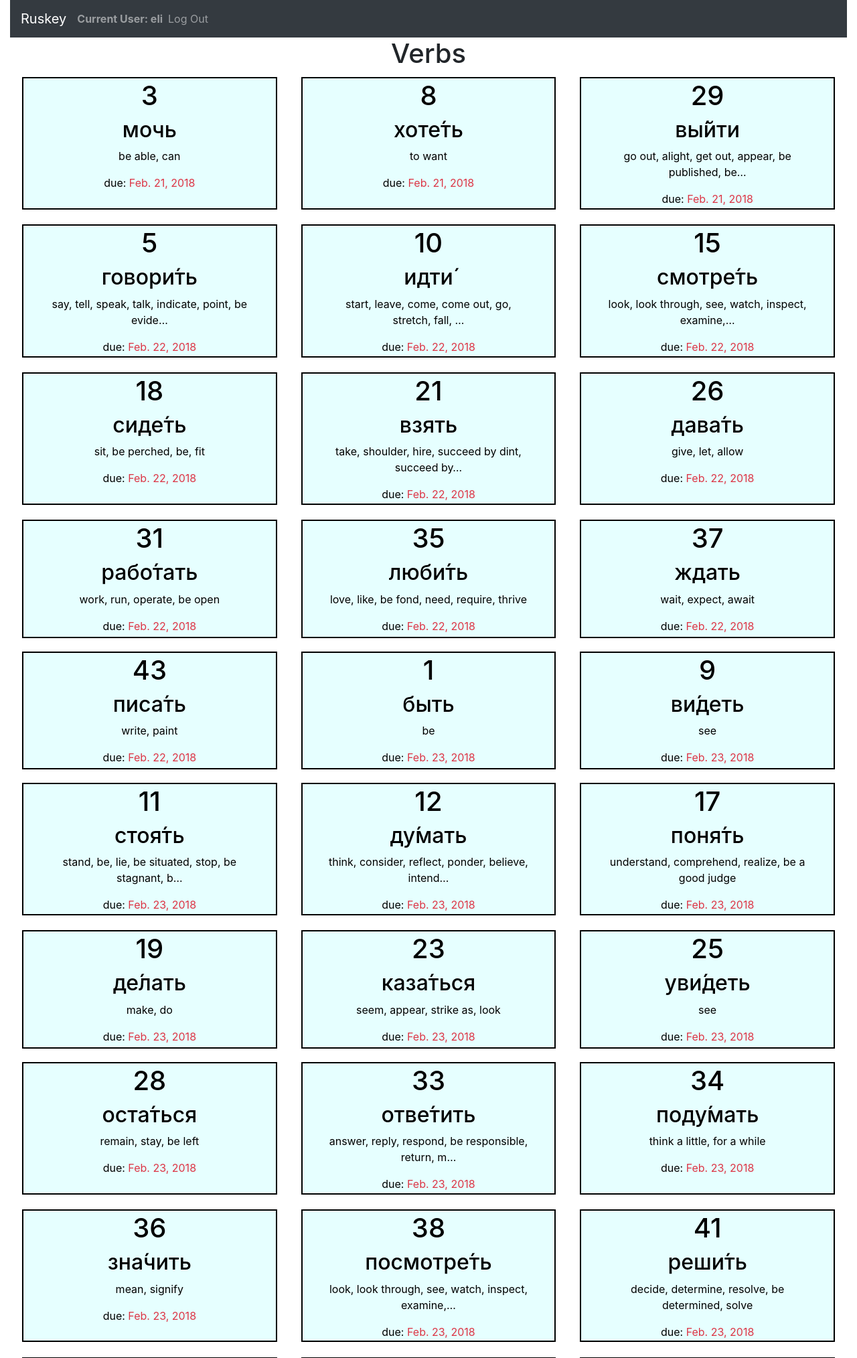
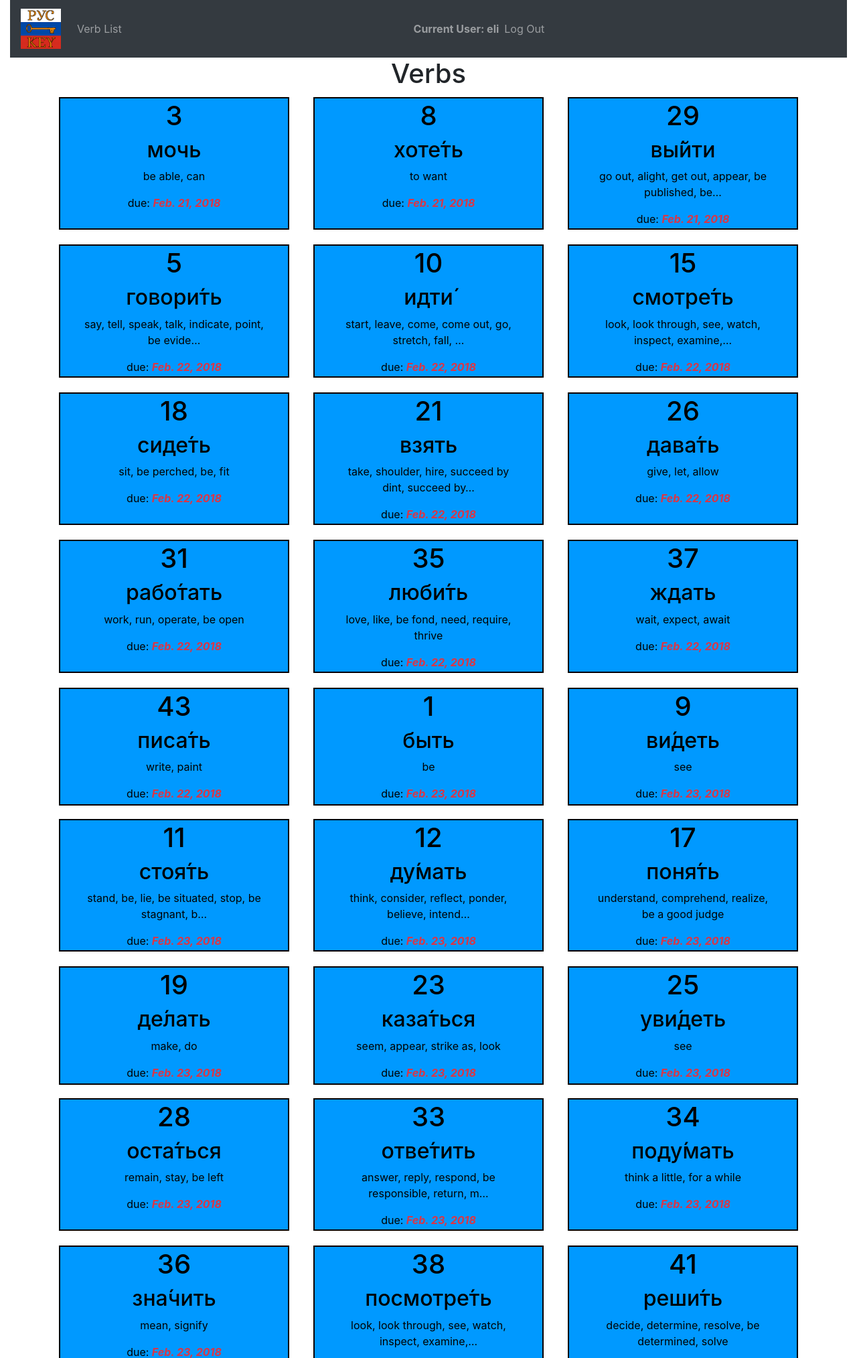
Before and after one commit to eliginsburging/RusKeyWebApp, a Django app: page /verbs/ in a window 1280 px wide. Shown: the top 2028 px of the page at 67% size. Run offline with Django 3.2, Linux system fonts and the light colour scheme; a user stored in the database is signed in; data comes from the database, SQL or seed files in the repository; both versions use the stored data as it was after the commit; some libraries are stand-ins or nearby versions.

Commit message:
tweaked styling on verb list and detail pages; added logo

```diff
--- a/ruskeyverbs/models.py
+++ b/ruskeyverbs/models.py
@@ -85,4 +85,4 @@ class PerformancePerExample(models.Model):
     due_date = models.DateField()
 
     def __str__(self):
-        return self.due_date
+        return str(self.due_date)
--- a/ruskeyverbs/static/ruskeyverbs/css/verb_list_style.css
+++ b/ruskeyverbs/static/ruskeyverbs/css/verb_list_style.css
@@ -2,12 +2,14 @@
   margin: 3px;
   border: 2px solid black;
   padding: 2px;
-  background-color: #e6ffff;
+  background-color: #0099ff;
   height: 90%;
 }
 
+
+
 .verb_block:hover {
-  background-color: #ccffff;
+  background-color: #33adff;
 }
 
 a {
--- a/ruskeyverbs/templates/ruskeyverbs/base_generic.html
+++ b/ruskeyverbs/templates/ruskeyverbs/base_generic.html
@@ -10,7 +10,7 @@
     <script src="https://maxcdn.bootstrapcdn.com/bootstrap/4.0.0/js/bootstrap.min.js" integrity="sha384-JZR6Spejh4U02d8jOt6vLEHfe/JQGiRRSQQxSfFWpi1MquVdAyjUar5+76PVCmYl" crossorigin="anonymous"></script>
     {% block extra_head_content %}
     {% endblock %}
-    <!--{% comment %}{% load static %}{% endcomment %}-->
+    {% load static %}
     <!--{% comment %} insert link <link rel="stylesheet" href="{% static css/styles.css' %}"> if desired{% endcomment %}-->
   </head>
   <body>
@@ -19,25 +19,40 @@
         <div class="col-sm-12">
 
           <nav class="navbar navbar-expand navbar navbar-dark bg-dark">
-            <a class="navbar-brand" href="{% url 'index' %}">Ruskey</a><!--put image here?-->
+            <a class="navbar-brand" href="{% url 'index' %}">
+              <img src="{% static 'ruskeylogo.jpg' %}" alt="Ruskey" width="60" height="60">
+            </a><!--put image here?-->
             {% block navbar %}
+            {% if user.is_authenticated %}
             <ul class="navbar-nav">
-              {% if user.is_authenticated %}
+
+
+              <li class="nav-item">
+                <a class="nav-link" href="{% url 'my-verbs' %}">Verb List</a>
+              </li>
+
+            </ul>
+            <ul class="navbar-nav mx-auto text-right">
               <li class="nav-item">
                 <span class="navbar-text"><strong>Current User: {{ user.get_username }}</strong></span>
               </li>
               <li class="nav-item">
                 <a class="nav-link" href="{% url 'logout' %}">Log Out</a>
               </li>
-              {% else %}
+            </ul>
+
+            {% else %}
+            <ul class="navbar-nav">
+
               <li class="nav-item">
                 <a class="nav-link" href="{% url 'login' %}">Log In</a>
               </li>
               <li class="nav-item">
                 <a class="nav-link" href="">Register</a>
               </li>
-              {% endif %}
-              {% endblock %}
+            </ul>
+            {% endif %}
+            {% endblock %}
             </ul>
           </nav>
         </div> <!-- /col-sm-12 -->
--- a/ruskeyverbs/templates/ruskeyverbs/list_view_per_user.html
+++ b/ruskeyverbs/templates/ruskeyverbs/list_view_per_user.html
@@ -11,12 +11,12 @@
 
   {% if verb_list %}
   {% load ruskeyverbs_extras %}
-  <div class="container-fluid">
+  <div class="container">
   {% for verb_one, verb_two, verb_three in verb_list %}
   <div class="row">
     <div class="col-sm-4">
       <a href="{% url 'verb-details' verb_one.pk %}">
-        <div class="verb_block">
+        <div class="verb_block col-one-link">
           <h1 class='text-center'>{{ verb_one.pk }}</h1>
           <h2 class='text-center'>{{ verb_one.infinitive }}</h2>
           <p class='text-center'>
@@ -24,7 +24,7 @@
           </p>
           <p class='text-center'>
             due:
-            <span class="{% if verb_one|overdue:current_user %}text-danger{% endif %}">
+            <span class="{% if verb_one|overdue:current_user %}font-weight-bold font-italic text-danger{% endif %}">
               {{ verb_one|duedate:current_user }}
             </span>
           </p>
@@ -33,7 +33,7 @@
     </div>
     <div class="col-sm-4">
       <a href="{% url 'verb-details' verb_two.pk %}">
-        <div class="verb_block">
+        <div class="verb_block col-two-link">
           <h1 class='text-center'>{{ verb_two.pk }}</h1>
           <h2 class='text-center'>{{ verb_two.infinitive }}</h2>
           <p class='text-center'>
@@ -41,7 +41,7 @@
           </p>
           <p class='text-center'>
             due:
-            <span class="{% if verb_two|overdue:current_user %}text-danger{% endif %}">
+            <span class="{% if verb_two|overdue:current_user %}font-weight-bold font-italic text-danger{% endif %}">
               {{ verb_two|duedate:current_user }}
             </span>
           </p>
@@ -50,7 +50,7 @@
     </div>
     <div class="col-sm-4">
       <a href="{% url 'verb-details' verb_three.pk %}">
-        <div class="verb_block">
+        <div class="verb_block col-three-link">
           <h1 class='text-center'>{{ verb_three.pk }}</h1>
           <h2 class='text-center'>{{ verb_three.infinitive }}</h2>
           <p class='text-center'>
@@ -58,7 +58,7 @@
           </p>
           <p class='text-center'>
             due:
-            <span class="{% if verb_three|overdue:current_user %}text-danger{% endif %}">
+            <span class="{% if verb_three|overdue:current_user %}font-weight-bold font-italic text-danger{% endif %}">
               {{ verb_three|duedate:current_user }}
             </span>
           </p>
--- a/ruskeyverbs/templates/ruskeyverbs/verb_detail.html
+++ b/ruskeyverbs/templates/ruskeyverbs/verb_detail.html
@@ -5,7 +5,8 @@
 <div class="container-fluid">
   <div class="row">
     <div class="col-sm-12">
-      <h1><a href="{% url 'my-verbs' %}">{{ verb.pk }} - {{ verb.infinitive}}</a></h1>
+      <br>
+      <h1>{{ verb.pk }} - {{ verb.infinitive}}</h1>
       <h3>Conjugation Audio</h3>
       {% with 'ruskeyverbs/verbAudio/'|add:verb.audio_file as file %}
       <audio controls>
@@ -122,7 +123,7 @@
           {% endfor %}
         </tbody>
       </table>
-
+      <a href="{% url 'my-verbs' %}" class="btn btn-primary">Return to List</a>
     </div>
   </div>
 </div>
```
Also changed, not shown: ruskeyverbs/templates/ruskeyverbs/index.html (+29 -7 lines), db.sqlite3, ruskeyverbs/static/ruskeylogo.jpg (added).
